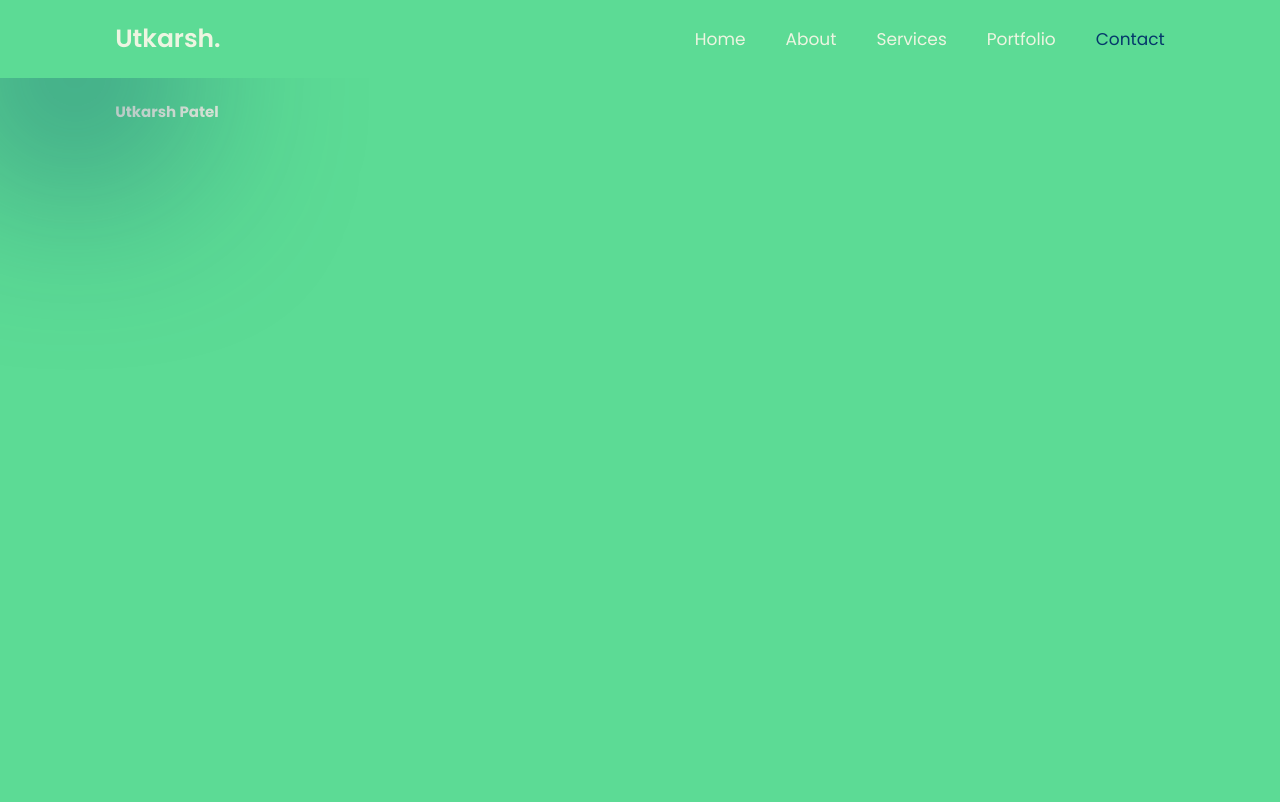
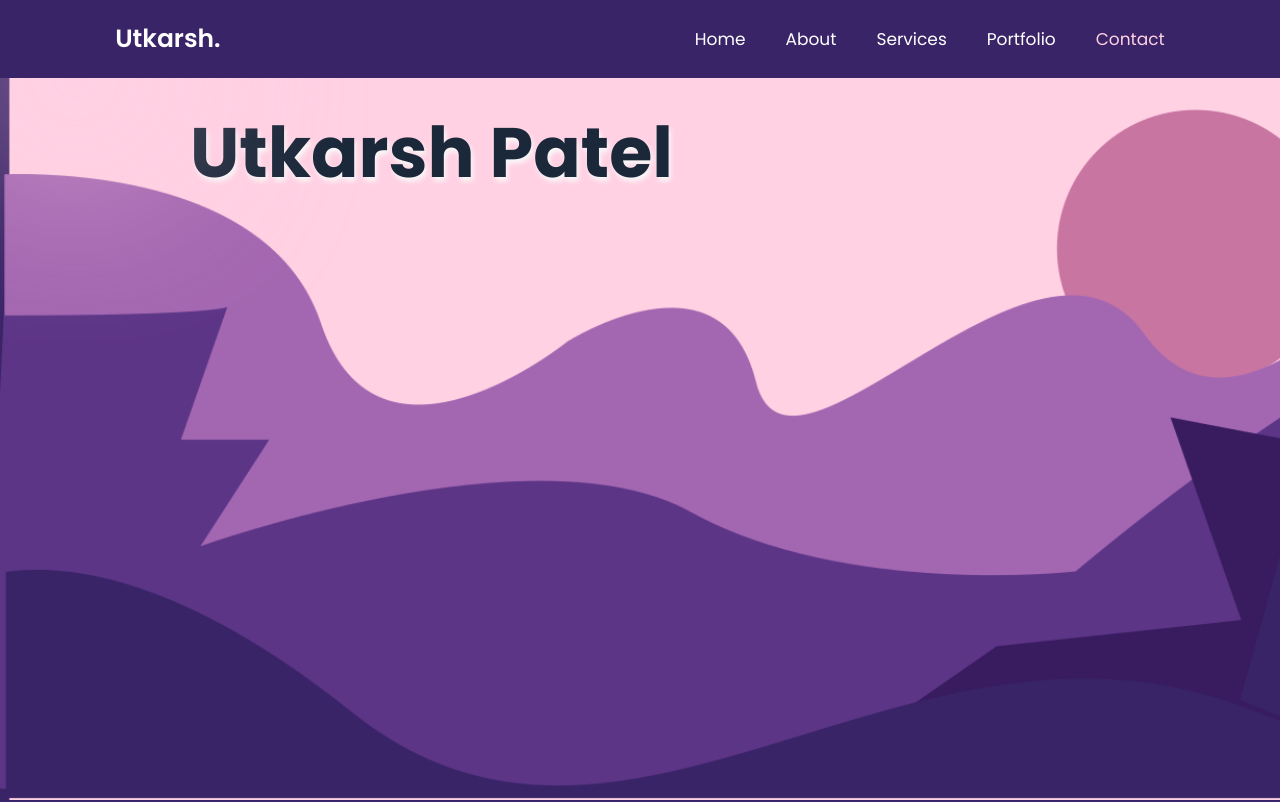
Before and after one commit to utkarshpatel7356/My-Portfolio, a plain HTML site: page index.html in a window 1280 px wide. Shown: the top 802 px of the page. Drawn offline with nearby package versions, Linux system fonts and the light colour scheme.

Commit message:
Update style.css

```diff
--- a/style.css
+++ b/style.css
@@ -1,4 +1,94 @@
-@import url('https://fonts.googleapis.com/css?family=Poppins:wght@300;400;500;600;700;800;900&display=swap');
+@import url('https://fonts.googleapis.com/css2?family=Poppins:wght@300;400;500;600;700;800;900&display=swap');
+
+* {
+    margin: 0;
+    padding: 0;
+    box-sizing: border-box;
+    font-family: 'Poppins', sans-serif;
+}
+:root{
+    --bg-color:#392467;
+    --second-bg-color:#5D3587;
+    --text-color:#ffffff;
+    --main-color:#FFD1E3;
+}
+body{
+    min-height: 100vh;
+    overflow-x: hidden ;
+}
+header{
+    position:absolute;
+    top:0;
+    left: 0;
+    width: 100%;
+    padding: 30px 100px;
+    /* background: red; */
+    display: flex;
+    justify-content: space-between;
+    align-items: center;
+    z-index: 100;
+}
+.container {
+    position:relative;
+    width: 100%;
+    height: 768px;
+    overflow: hidden;
+    left:0;
+    right: 0;
+}
+.container .bg {
+    position: absolute;
+    width: 100%;
+    height: 100%;
+    left: 0;
+    top:0;
+    background: url(bitmap.png);
+    background-size: cover;
+}
+#text{
+    position:absolute;
+    font-size: 7em;
+    left: 19rem;
+    top: 10rem;
+    color:#1b283a;
+    text-shadow: 2px 4px 5px #f9f9f9;
+}
+.container .bg2 {
+    position: absolute;
+    width: 100%;
+    height: 100%;
+    left: 0;
+    top:0;
+    background: url(bitmap1.png);
+    background-size: cover;
+}
+.container .bg3 {
+    position: absolute;
+    width: 100%;
+    height: 100%;
+    left: 0;
+    top:0;
+    background: url(bitmap2.png);
+    background-size: cover;
+}
+.container .bg4 {
+    position: absolute;
+    width: 100%;
+    height: 100%;
+    left: 0;
+    top:0;
+    background: url(bitmap3.png);
+    background-size: cover;
+}
+.container .bg5 {
+    position: absolute;
+    width: 100%;
+    height: 100%;
+    left: 0;
+    top:0;
+    background: url(bitmap4.png);
+    background-size: cover;
+}
 *{
     margin: 0;
     padding: 0;
@@ -9,12 +99,7 @@
     scroll-behavior: smooth;
     font-family: 'Poppins', sans-serif;
 }
-:root{
-    --bg-color:#5cdb95;
-    --second-bg-color:#75dda4;
-    --text-color:#edf5e1;
-    --main-color:#05386b;
-}
+
 html{
     font-size: 62.5%;
     overflow-x: hidden ;
```
